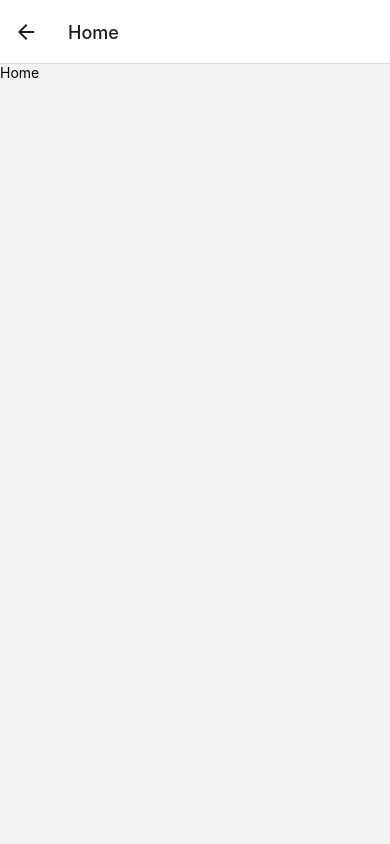
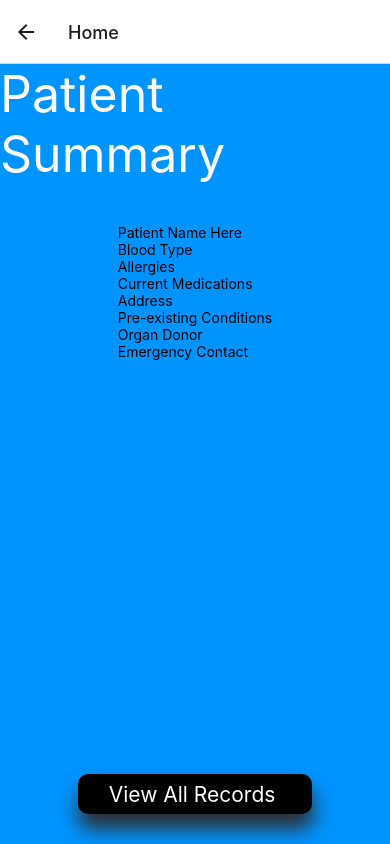
Before and after one commit to YohannTKuruvila/ChartMe, a React Native app: screen /Home in a window 390 px wide. Built offline with nearby package versions, Linux system fonts and the light colour scheme.

Commit message:
finished skeleton, need to add polish later

```diff
--- a/components/Home.js
+++ b/components/Home.js
@@ -1,15 +1,40 @@
+import React from "react";
 import {
   StyleSheet,
   Text,
   TextInput,
   View,
   TouchableOpacity,
+  SafeAreaView,
+  StatusBar,
+  FlatList
 } from "react-native";
 
 const Home = () => {
   return (
-    <View>
-      <Text>Home</Text>
+
+    <View style={styles.container}>
+      <Text style={styles.titleText}>Patient Summary</Text>
+
+      <FlatList data={[
+        {key: 'Patient Name Here'},
+        {key: 'Blood Type'},
+        {key: 'Allergies'},
+        {key: 'Current Medications'},
+        {key: 'Address'},
+        {key: 'Pre-existing Conditions'},
+        {key: 'Organ Donor'},
+        {key: 'Emergency Contact'},
+      ]}
+      renderItem={({item}) => <Text style={styles.item}>{item.key}</Text>}
+      />
+
+      <TouchableOpacity
+        style={styles.loginBtn}
+        onPress={() => navigation.navigate("")}
+      >
+        <Text style={styles.loginText}>View All Records </Text>
+      </TouchableOpacity>
     </View>
   );
 };
@@ -42,7 +67,10 @@ const styles = StyleSheet.create({
     color: "white",
   },
   titleText: {
-    fontSize: 30,
+    fontSize: 50,
+    color: "white",
+    justifyContent: "center",
+    marginBottom: 40,
   },
 });
 
```
